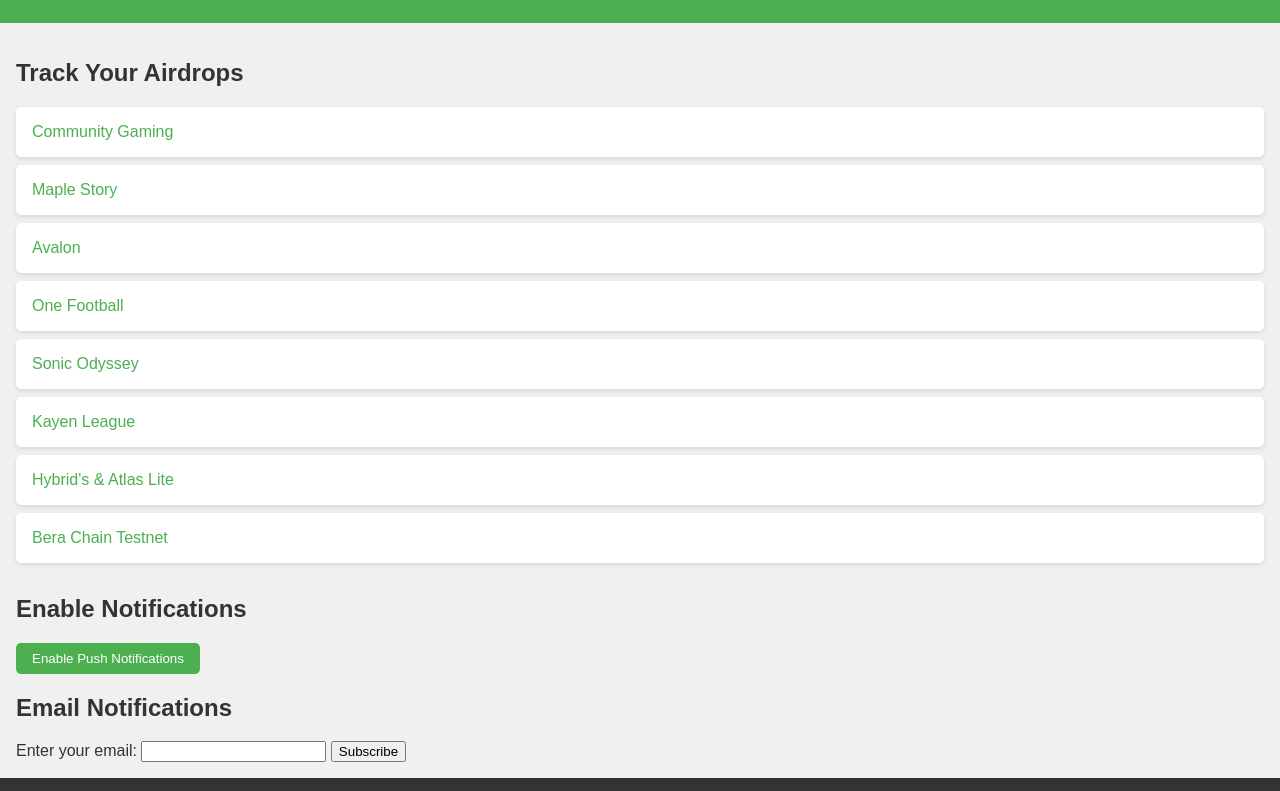
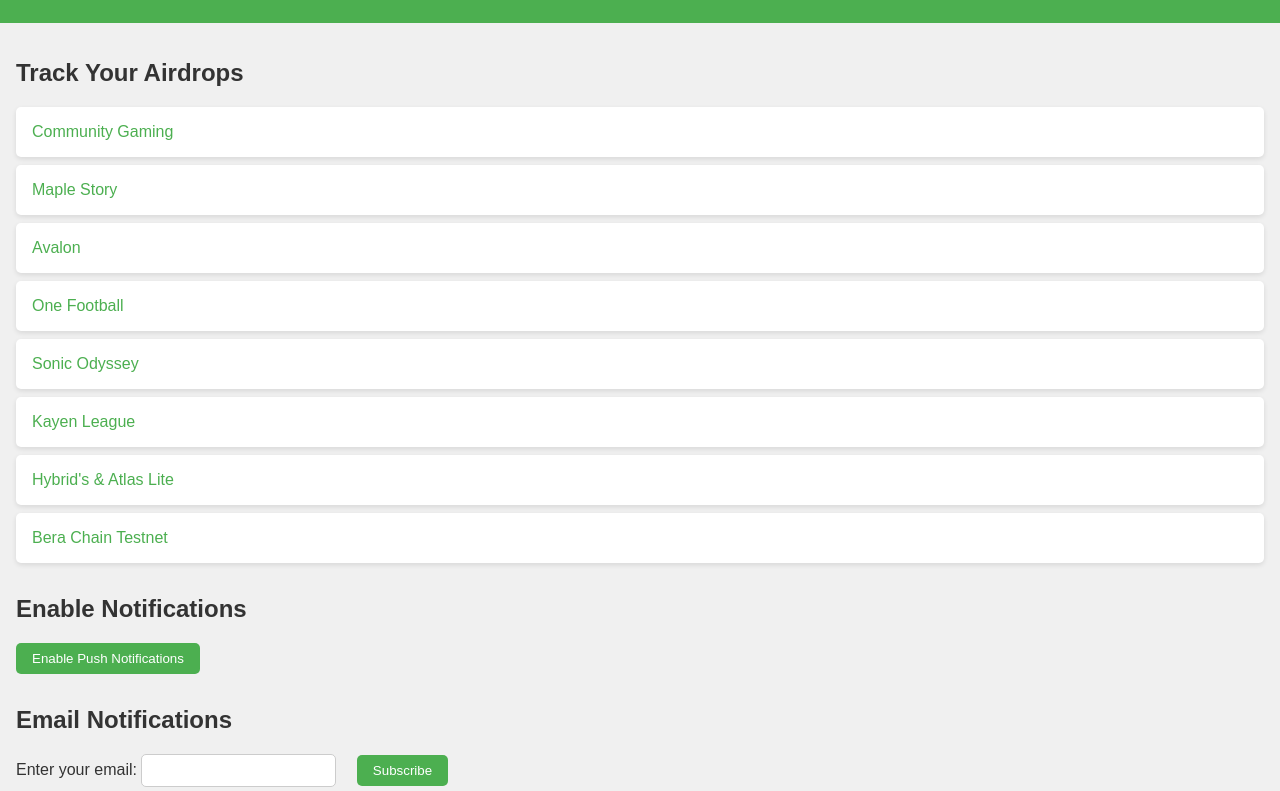
Before and after one commit to Xyntera/hhhhi, a plain HTML site: page index.html in a window 1280 px wide. Shown: the part 89-880 px from the top of the page. Drawn offline with Linux system fonts and the light colour scheme.

Commit message:
Update style.css

```diff
--- a/style.css
+++ b/style.css
@@ -43,11 +43,11 @@
     text-decoration: underline;
 }
 
-.notifications {
+.notifications, .email-notifications {
     margin-top: 2rem;
 }
 
-#enable-notifications {
+#enable-notifications, .email-notifications button {
     padding: 0.5rem 1rem;
     background-color: #4CAF50;
     color: white;
@@ -56,8 +56,15 @@
     cursor: pointer;
 }
 
-#enable-notifications:hover {
+#enable-notifications:hover, .email-notifications button:hover {
     background-color: #45a049;
+}
+
+.email-notifications input {
+    padding: 0.5rem;
+    margin-right: 1rem;
+    border-radius: 5px;
+    border: 1px solid #ccc;
 }
 
 footer {
```
